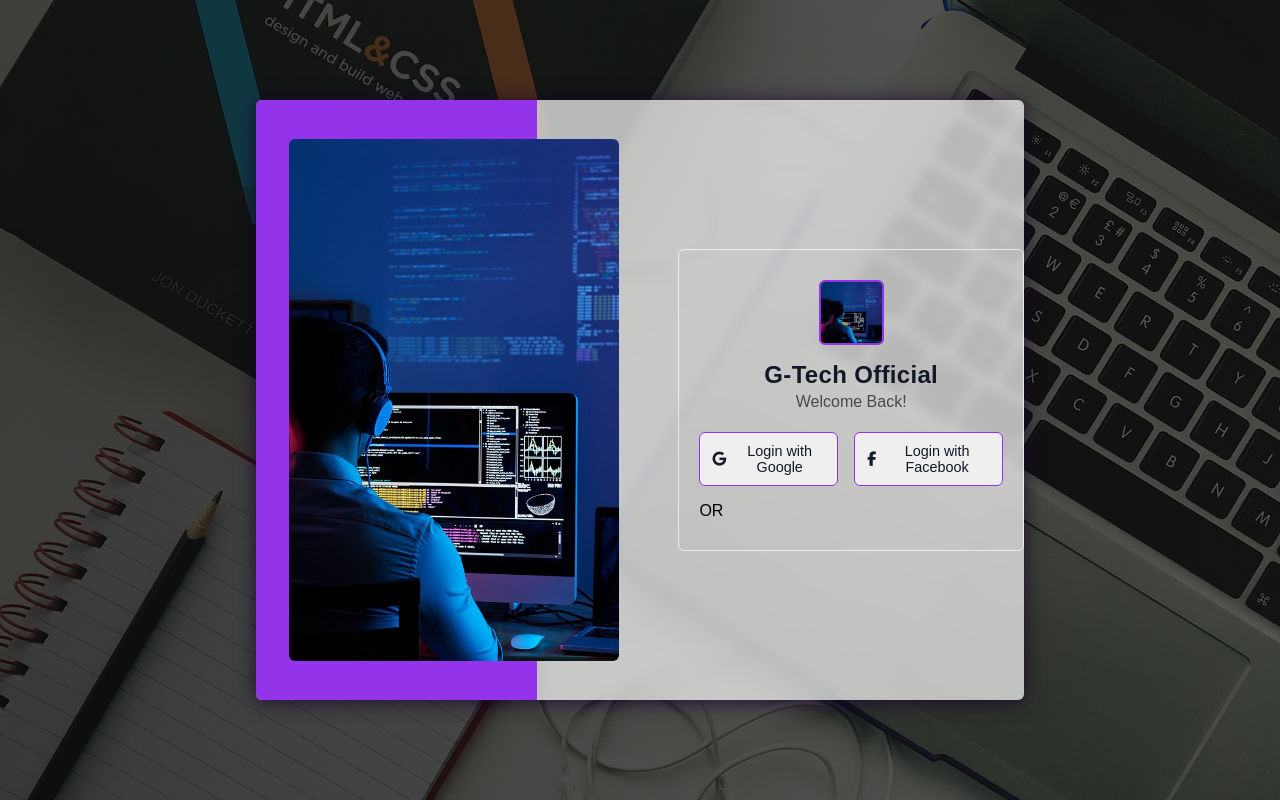
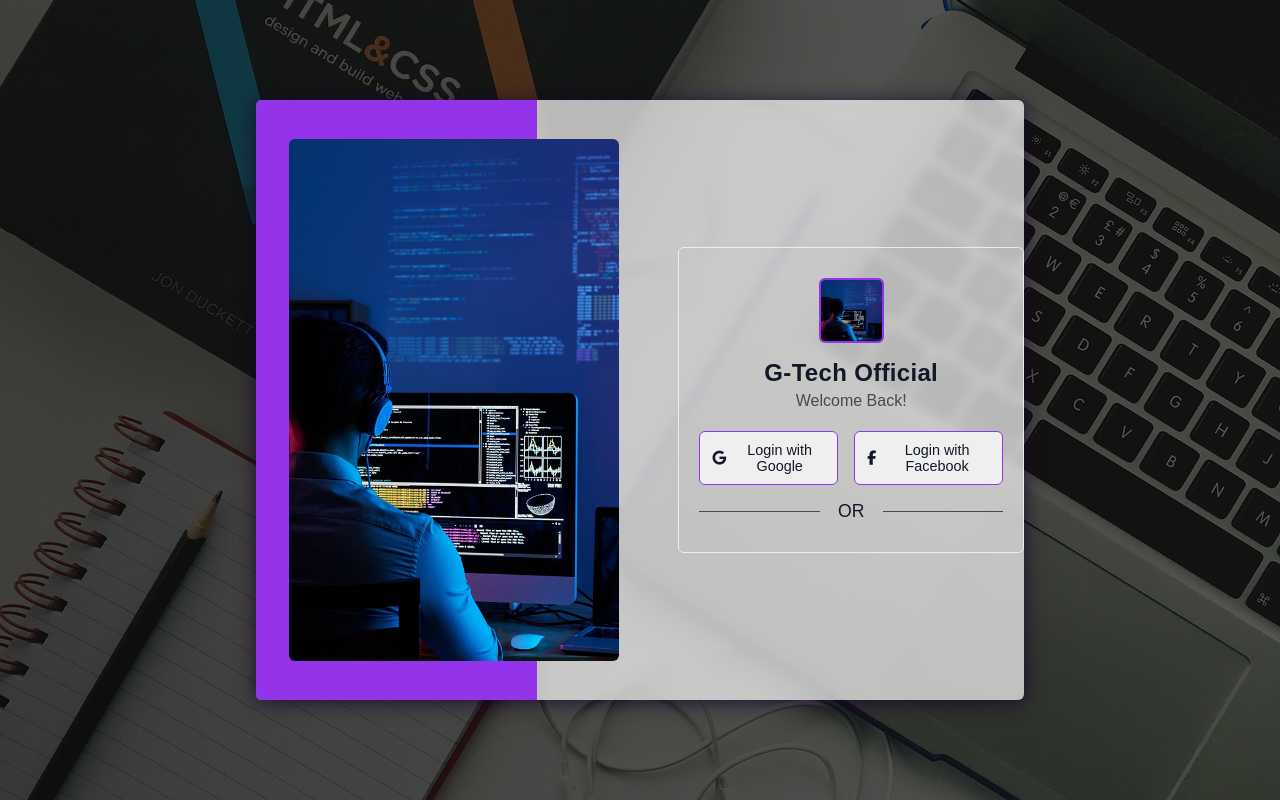
Before and after one commit to gokarna123-goku/login-page, a plain HTML site: page login.html in a window 1280 px wide. Drawn offline with Linux system fonts and the light colour scheme.

Commit message:
styled the divider section

```diff
--- a/style.css
+++ b/style.css
@@ -144,5 +144,29 @@ a{
     color: var(--primary);
 }
 
+/* Divider Section */
+.divider_section{
+    width: 100%;
+    height: auto;
+    display: flex;
+    align-items: center;
+    gap: 1.2rem;
+}
+.hr{
+    width: 45%;
+    height: 1px;
+    background: var(--tertiary);
+}
+.or{
+    width: 8%;
+    height: auto;
+    display: flex;
+    align-items: center;
+    justify-content: center;
+    font-size: 1.1rem;
+    color: var(--primary);
+    font-weight: 500;
+}
+
 
 /* End of the css */
```
